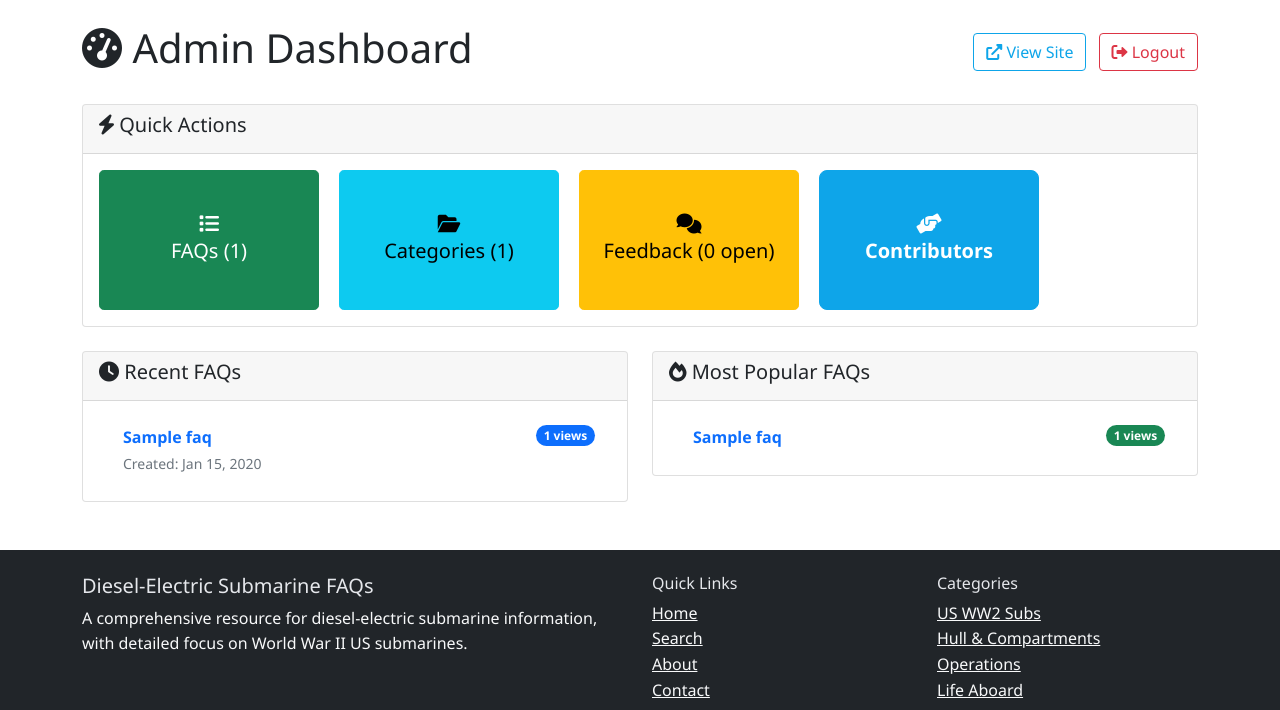
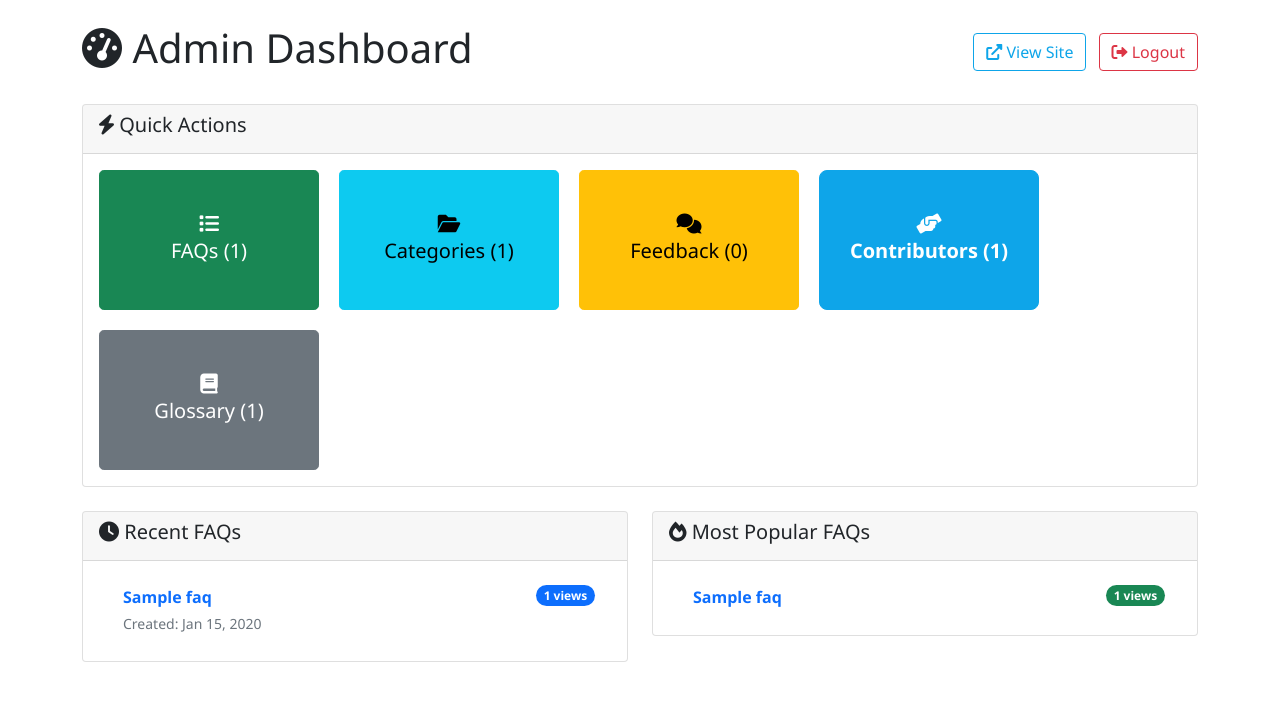
Before and after one commit to igreisman/diesel-sub-faqs-new, a PHP site: page /admin/dashboard.php in a window 1280 px wide. Shown: the part 64-774 px from the top of the page. Run offline with PHP 8.4, Linux system fonts and the light colour scheme; the visitor is signed in with stand-in values (Sample User, id 1); tables that the repository leaves empty or names only in its code hold one stand-in row (values such as "Sample post").

Commit message:
Dashboard counts, glossary actions, tooltip/underline updates

```diff
--- a/admin/dashboard.php
+++ b/admin/dashboard.php
@@ -31,6 +31,17 @@ try {
 
     $stmt = $pdo->query("SELECT SUM(view_count) as total FROM faqs");
     $totalViews = $stmt->fetch()['total'] ?? 0;
+
+    $stmt = $pdo->query("SELECT COUNT(*) as count FROM faq_contributions");
+    $totalContributors = $stmt->fetch()['count'];
+
+    // Glossary count (table may not exist on older installs)
+    try {
+        $stmt = $pdo->query("SELECT COUNT(*) as count FROM glossary");
+        $totalGlossary = $stmt->fetch()['count'];
+    } catch (Exception $e) {
+        $totalGlossary = 0;
+    }
 
     // Recent FAQs
     $stmt = $pdo->query("SELECT id, title, created_at, view_count FROM faqs ORDER BY created_at DESC LIMIT 5");
@@ -83,11 +94,15 @@ try {
                         </a>
                         <a href="feedback-review.php" class="btn btn-warning btn-lg quick-action-btn">
                             <i class="fas fa-comments"></i>
-                                <span>Feedback<?php echo isset($pendingFeedback) ? ' (' . number_format($pendingFeedback) . ' open)' : ''; ?></span>
+                            <span>Feedback<?php echo isset($pendingFeedback) ? ' (' . number_format($pendingFeedback) . ')' : ''; ?></span>
                         </a>
                         <a href="manage-contributions.php" class="btn btn-primary btn-lg quick-action-btn">
                             <i class="fas fa-hands-helping"></i>
-                                <span>Contributors</span>
+                            <span>Contributors (<?php echo number_format($totalContributors ?? 0); ?>)</span>
+                        </a>
+                        <a href="../glossary-admin.php" class="btn btn-secondary btn-lg quick-action-btn">
+                            <i class="fas fa-book"></i>
+                            <span>Glossary (<?php echo number_format($totalGlossary ?? 0); ?>)</span>
                         </a>
                     </div>
                 </div>
--- a/category.php
+++ b/category.php
@@ -426,7 +426,7 @@ document.addEventListener('DOMContentLoaded', function() {
     font-weight: 600;
 }
 .glossary-term {
-    border-bottom: 2px solid #000;
+    border-bottom: 2px dotted #c00;
     cursor: help;
     color: inherit;
 }
```
Also changed, not shown: glossary-admin.php (+6 -4 lines). Lines whose indentation alone changed are shown as unchanged.
